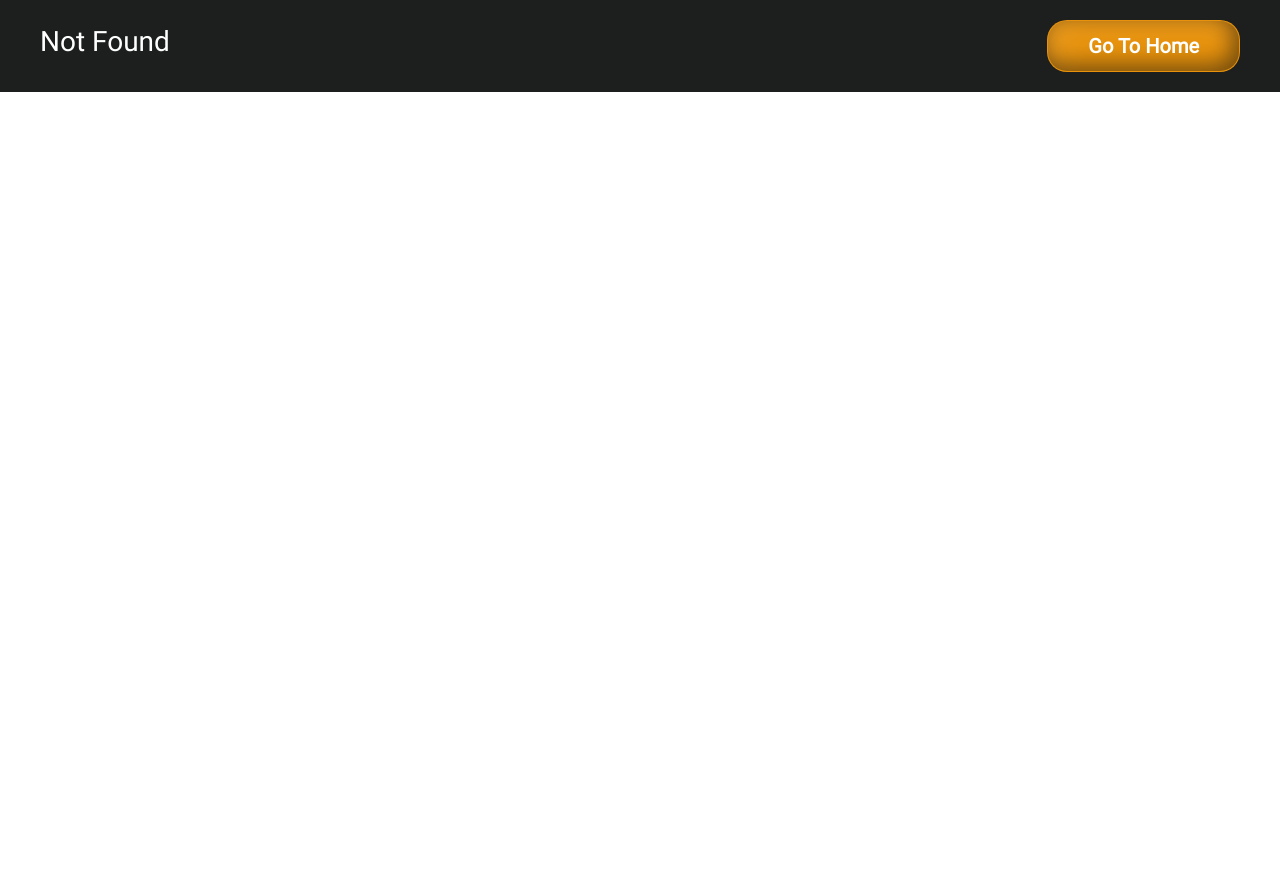
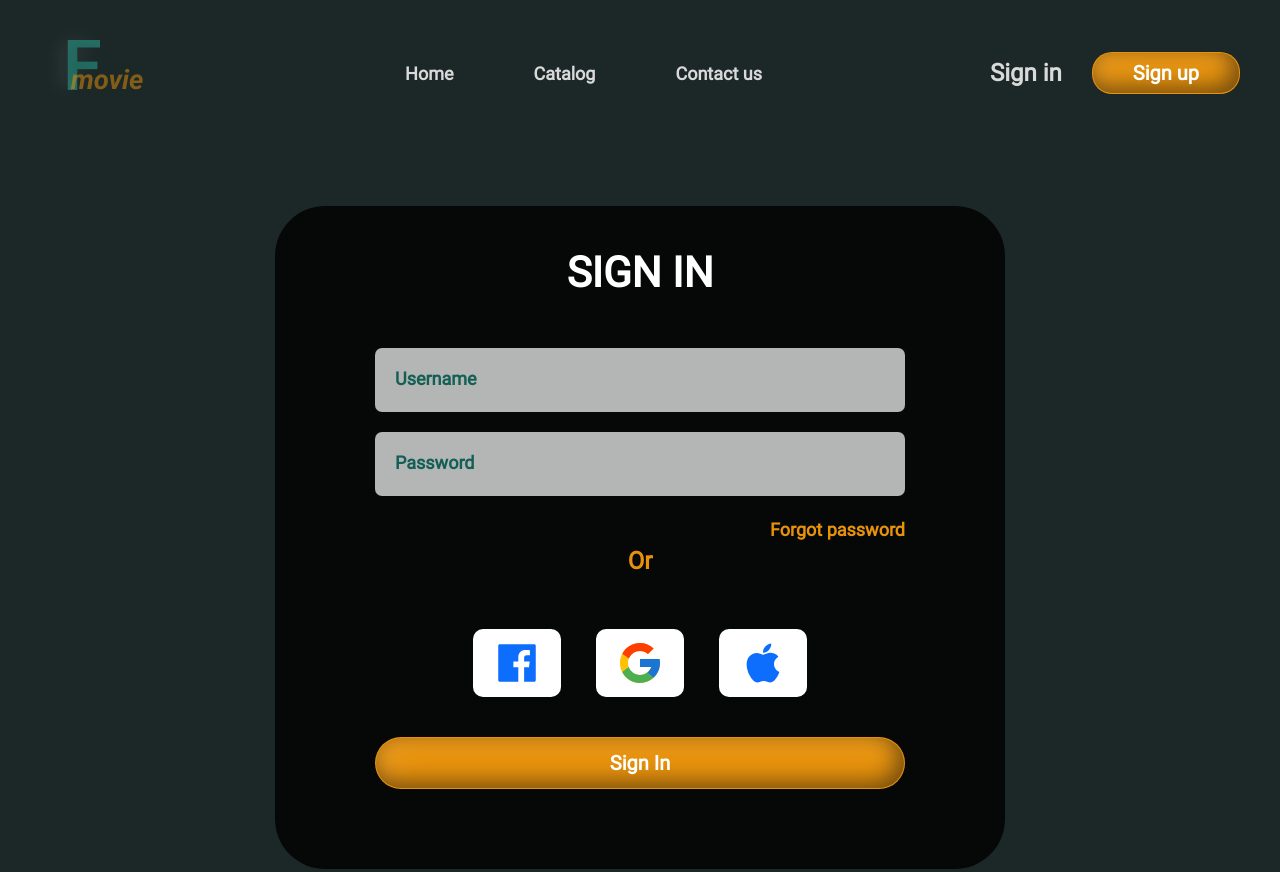
Before and after one commit to GevVoskanyan/Cinema, a React app: page /sign-in in a window 1280 px wide. Before the commit this address had no page. Shown: the top 872 px of the page. Before the commit the page ends 800 px from the top, so only its background shows below. Built offline with nearby package versions, Linux system fonts and the light colour scheme.

Commit message:
create singn in page

```diff
--- a/src/Routes/AppRoutes.js
+++ b/src/Routes/AppRoutes.js
@@ -2,12 +2,13 @@ import React from "react";
 import { Routes, Route } from "react-router-dom";
 import Home from "../features/Home/Home";
 import NotFound from "../features/NotFound/NotFound";
+import SignIn from "../features/SignIn/SignIn";
 
 function AppRoutes(props) {
   return (
     <Routes>
       <Route index element={<Home />} />
-      <Route path="/" />
+      <Route path="/sign-in" element={<SignIn />} />
       <Route path="*" element={<NotFound />} />
     </Routes>
   );
--- a/src/common/CommentsSlides/CommentsSlides.scss
+++ b/src/common/CommentsSlides/CommentsSlides.scss
@@ -21,7 +21,7 @@
     font-size: 20px;
     font-weight: 400;
     display: flex;
-    min-height: 70px;
+    min-height: 90px;
     padding: 5px;
   }
   &_btn {
--- a/src/common/HomeBannerSlider/HomeBannerSlider.scss
+++ b/src/common/HomeBannerSlider/HomeBannerSlider.scss
@@ -57,9 +57,15 @@
       &_play {
         background-color: #1a5f55;
         margin-right: 20px;
+        &:hover {
+          background-color: #14534a;
+        }
       }
       &_ticket {
         background-color: #e09016;
+        &:hover {
+          background-color: #c67e11;
+        }
       }
     }
   }
--- a/src/features/SearchBar/SearchBar.scss
+++ b/src/features/SearchBar/SearchBar.scss
@@ -97,6 +97,9 @@
   }
   &_btn {
     background-color: #185c53;
+    &:hover {
+      background-color: #14534a;
+    }
   }
   &_search_icon {
     color: #fff;
--- /dev/null
+++ b/src/features/SignIn/SignIn..scss
@@ -0,0 +1,77 @@
+.sign_in {
+  background-color: rgb(28, 40, 39);
+  &_form {
+    width: 100%;
+    max-width: 730px;
+    display: flex;
+    flex-direction: column;
+    margin: 0 auto;
+    padding: 42px 100px 80px;
+    background-color: rgb(6, 8, 8);
+    margin-bottom: 65px;
+    border-radius: 50px;
+    &_title {
+      color: #fff;
+      font-size: 42px;
+      font-weight: 600;
+      text-align: center;
+      margin-bottom: 50px;
+    }
+    &__inp {
+      padding: 20px;
+      background: rgb(180, 181, 181);
+      outline: none;
+      border: none;
+      margin-bottom: 20px;
+      border-radius: 7px;
+      color: #135f55;
+      &::placeholder {
+        color: #135f55;
+        font-size: 18px;
+        font-weight: 600;
+      }
+    }
+    &__forgot {
+      border: none;
+      background-color: transparent;
+      color: var(--orange, #e8920b);
+      font-size: 18px;
+      font-weight: 600;
+      text-align: end;
+    }
+    &___or {
+      display: flex;
+      align-items: center;
+      justify-content: center;
+      color: #e8920b;
+      font-size: 24px;
+      font-weight: 600;
+      margin-bottom: 50px;
+    }
+    &_soc {
+      width: fit-content;
+      display: flex;
+      align-items: center;
+      margin: 0 auto 40px;
+      &_item {
+        padding: 10px 20px;
+        background-color: rgb(255, 255, 255);
+        border-radius: 10px;
+        &:nth-child(2n) {
+          margin: 0 35px;
+        }
+        &_icon {
+          font-size: 48px;
+        }
+      }
+    }
+    &_btn {
+      background-color: #e8920b;
+      border-radius: 30px !important;
+      padding: 10px 40px !important;
+      &:hover {
+        background-color: #c67e11;
+      }
+    }
+  }
+}
--- /dev/null
+++ b/src/features/SignIn/SignIn.js
@@ -0,0 +1,50 @@
+import React from "react";
+import "./SignIn..scss";
+import Wrapper from "../Wrapper/Wrapper";
+import { useCallback } from "react";
+import { Link } from "react-router-dom";
+import { AiFillFacebook, AiFillApple } from "react-icons/ai";
+import { FcGoogle } from "react-icons/fc";
+function SignIn(props) {
+  const handleSubmit = useCallback((e) => {
+    e.preventDefault();
+  }, []);
+
+  return (
+    <section className="sign_in">
+      <Wrapper>
+        <form className="sign_in_form" onSubmit={handleSubmit}>
+          <h1 className="sign_in_form_title">SIGN IN</h1>
+          <input
+            type="text"
+            className="sign_in_form__inp"
+            placeholder="Username"
+          />
+          <input
+            type="text"
+            className="sign_in_form__inp"
+            placeholder="Password"
+          />
+          <button type="button" className="sign_in_form__forgot">
+            Forgot password
+          </button>
+          <span className="sign_in_form___or">Or</span>
+          <div className="sign_in_form_soc">
+            <Link className="sign_in_form_soc_item">
+              {<AiFillFacebook className="sign_in_form_soc_item_icon" />}
+            </Link>
+            <Link className="sign_in_form_soc_item">
+              {<FcGoogle className="sign_in_form_soc_item_icon" />}
+            </Link>
+            <Link className="sign_in_form_soc_item">
+              {<AiFillApple className="sign_in_form_soc_item_icon" />}
+            </Link>
+          </div>
+          <button className="btn sign_in_form_btn">Sign In</button>
+        </form>
+      </Wrapper>
+    </section>
+  );
+}
+
+export default SignIn;
--- a/src/layouts/Header/Header.scss
+++ b/src/layouts/Header/Header.scss
@@ -1,4 +1,6 @@
 .header {
+  display: flex;
+  align-items: center;
   margin-bottom: 60px;
   &__container {
     width: 100%;
@@ -6,6 +8,8 @@
     margin: 0 auto;
     display: flex;
     justify-content: space-between;
+    align-items: center;
+    padding: 20px 0;
   }
   &__nav_bar {
     display: flex;
@@ -38,5 +42,8 @@
   }
   &__sign-up {
     background: #e8920b;
+    &:hover {
+      background-color: #c67e11;
+    }
   }
 }
--- a/src/styles/base/_core.scss
+++ b/src/styles/base/_core.scss
@@ -2,6 +2,9 @@
   margin: 0;
   padding: 0;
   box-sizing: border-box;
+}
+ul {
+  margin: 0;
 }
 html {
   scroll-behavior: smooth;
@@ -35,3 +38,6 @@ li {
 .mr-30 {
   margin-right: 30px;
 }
+button {
+  cursor: pointer;
+}
--- a/src/styles/components/_button.scss
+++ b/src/styles/components/_button.scss
@@ -1,6 +1,6 @@
 .btn {
   border-radius: 20px;
-  padding: 10px 40px;
+  padding: 5px 40px;
   color: #fff;
   font-size: 20px;
   font-weight: 600;
```
